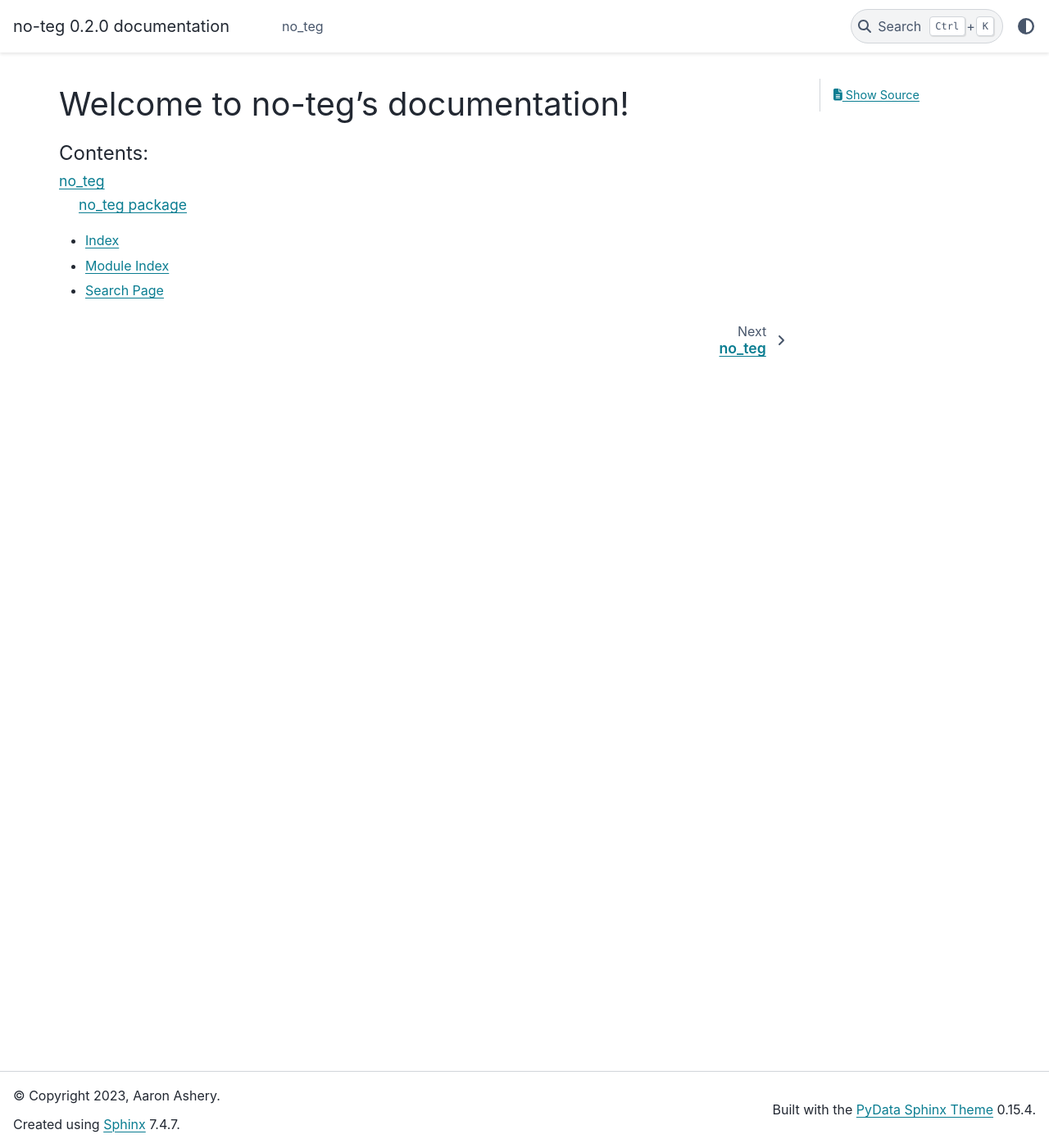
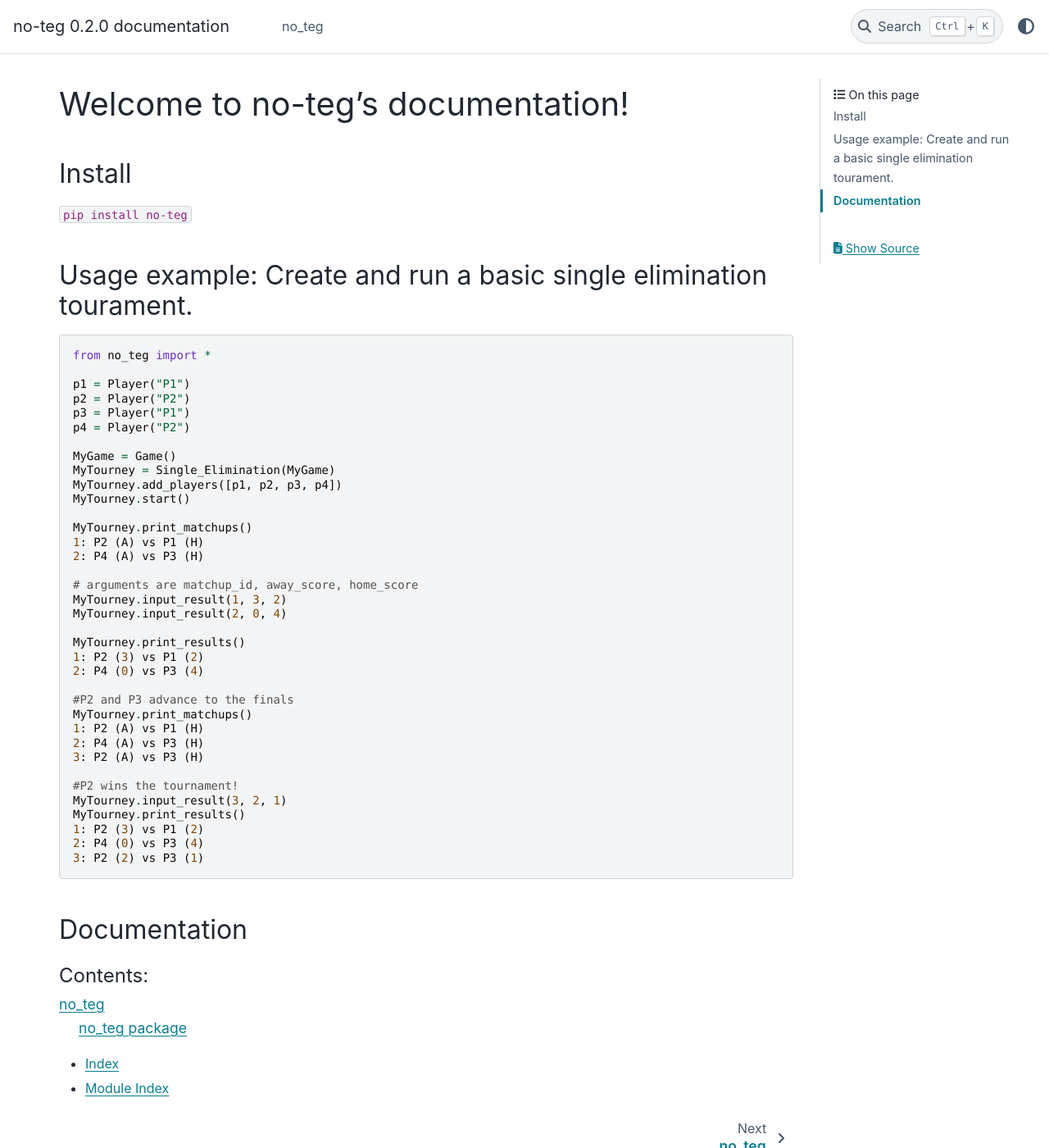
Before and after one commit to AaronAshery/no-teg, a Sphinx documentation site: the page built from docs/index.md, in a window 1280 px wide and 1400 px high. Shown: the whole window at 82% size. Built offline with Sphinx 7.4.7 and the PyData theme 0.15.4, drawn with Linux system fonts in a browser that asks for light colours.

Commit message:
updated docs

````diff
--- a/docs/index.md
+++ b/docs/index.md
@@ -1,4 +1,52 @@
 # Welcome to no-teg's documentation!
+
+
+## Install
+
+`pip install no-teg`
+
+## Usage example: Create and run a basic single elimination tourament.
+```python
+from no_teg import *
+
+p1 = Player("P1")
+p2 = Player("P2")
+p3 = Player("P1")
+p4 = Player("P2")
+
+MyGame = Game()
+MyTourney = Single_Elimination(MyGame)
+MyTourney.add_players([p1, p2, p3, p4])
+MyTourney.start()
+
+MyTourney.print_matchups()
+1: P2 (A) vs P1 (H)
+2: P4 (A) vs P3 (H)
+
+# arguments are matchup_id, away_score, home_score
+MyTourney.input_result(1, 3, 2)
+MyTourney.input_result(2, 0, 4)
+
+MyTourney.print_results()
+1: P2 (3) vs P1 (2)
+2: P4 (0) vs P3 (4)
+
+#P2 and P3 advance to the finals
+MyTourney.print_matchups()
+1: P2 (A) vs P1 (H)
+2: P4 (A) vs P3 (H)
+3: P2 (A) vs P3 (H)
+
+#P2 wins the tournament!
+MyTourney.input_result(3, 2, 1)
+MyTourney.print_results()
+1: P2 (3) vs P1 (2)
+2: P4 (0) vs P3 (4)
+3: P2 (2) vs P3 (1)
+
+```
+
+## Documentation
 
 ```eval_rst
 
@@ -10,5 +58,4 @@
 
 * :ref:`genindex`
 * :ref:`modindex`
-* :ref:`search`
 ```
````
